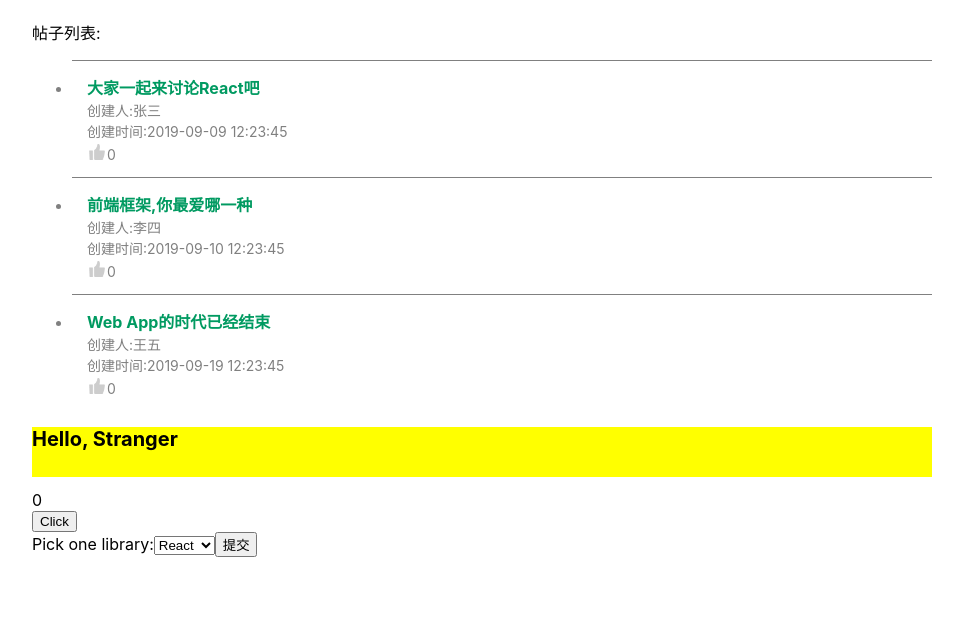
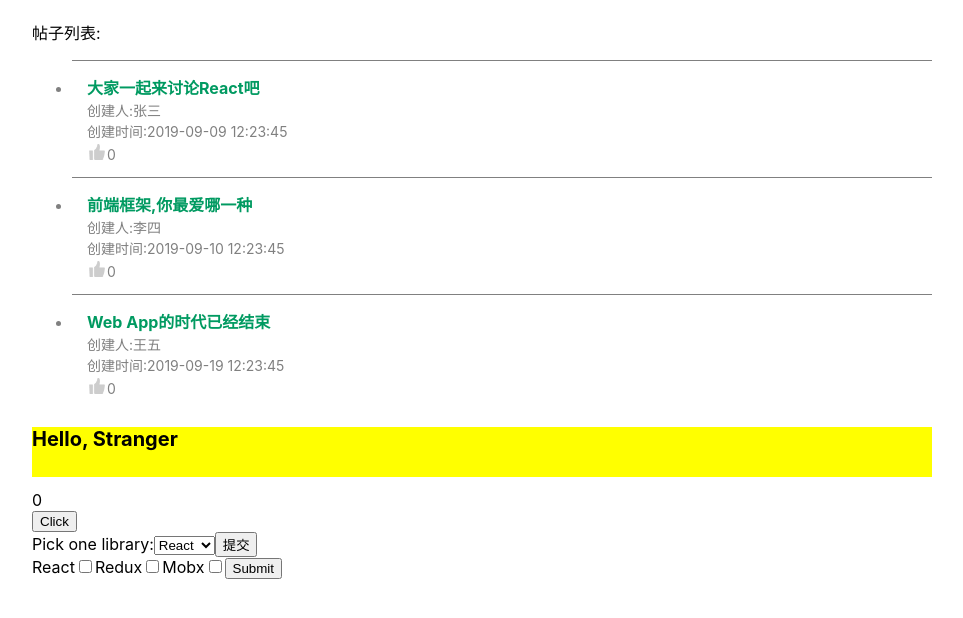
Before and after one commit to kekenalog/react-app, a React (Create React App) app: page / in a window 1280 px wide. Shown: the top 618 px of the page, without its empty margins (158-1121 px from the left). Built offline with nearby package versions, Linux system fonts and the light colour scheme.

Commit message:
复选框和单选框

```diff
--- a/src/ch02/MyComponent.js
+++ b/src/ch02/MyComponent.js
@@ -10,7 +10,6 @@ class MyComponent extends Component {
   }
 
   handleClick = () => {
-    console.log('=========', this.state.number)
     const number = this.state.number + 1
     this.setState({
       number: number
--- a/src/ch02/PostList.js
+++ b/src/ch02/PostList.js
@@ -4,6 +4,7 @@ import PostItem from './PostItem'
 import { Welcome } from './Welcome'
 import MyComponent from './MyComponent'
 import ReactStackForm from './ReactStackForm'
+import ReactStackForm2 from './ReactStackForm2'
 
 import './PostList.css'
 
@@ -72,6 +73,9 @@ class PostList extends Component {
         <span>
           <ReactStackForm />
         </span>
+        <span>
+          <ReactStackForm2 />
+        </span>
       </div>
     )
   }
--- a/src/ch02/ReactStackForm.js
+++ b/src/ch02/ReactStackForm.js
@@ -7,11 +7,9 @@ class ReactStackForm extends Component {
   }
 
   handleChange = (event) => {
-    console.log('before======', this.state.value)
     this.setState({
       value: event.target.value
     })
-    console.log('after======', this.state.value)
   }
 
   handleSubmit = (e) => {
--- /dev/null
+++ b/src/ch02/ReactStackForm2.js
@@ -0,0 +1,69 @@
+import React, { Component, form } from 'react'
+
+class ReactStackForm2 extends Component {
+  constructor(props) {
+    super(props)
+    this.state = {
+      react: false,
+      redux: false,
+      mobx: false
+    }
+  }
+
+  handleSubmit = (event) => {
+    event.preventDefault()
+    console.log(
+      'React checked [%s], Redux checked [%s], Mobx checked [%s]',
+      this.state.react,
+      this.state.redux,
+      this.state.mobx
+    )
+  }
+
+  handleChange = (event) => {
+    const target = event.target
+    this.setState({
+      [target.name]: target.checked
+    })
+  }
+
+  render() {
+    return (
+      <form onSubmit={this.handleSubmit}>
+        <label>
+          React
+          <input
+            type="checkbox"
+            name="react"
+            value="react"
+            checked={this.state.react}
+            onChange={this.handleChange}
+          />
+        </label>
+        <label>
+          Redux
+          <input
+            type="checkbox"
+            name="redux"
+            value="redux"
+            checked={this.state.redux}
+            onChange={this.handleChange}
+          />
+        </label>
+        <label>
+          Mobx
+          <input
+            type="checkbox"
+            name="mobx"
+            value="mobx"
+            checked={this.state.mobx}
+            onChange={this.handleChange}
+          />
+        </label>
+        <input type="submit" value="Submit" />
+      </form>
+    )
+  }
+}
+
+export default ReactStackForm2
```
